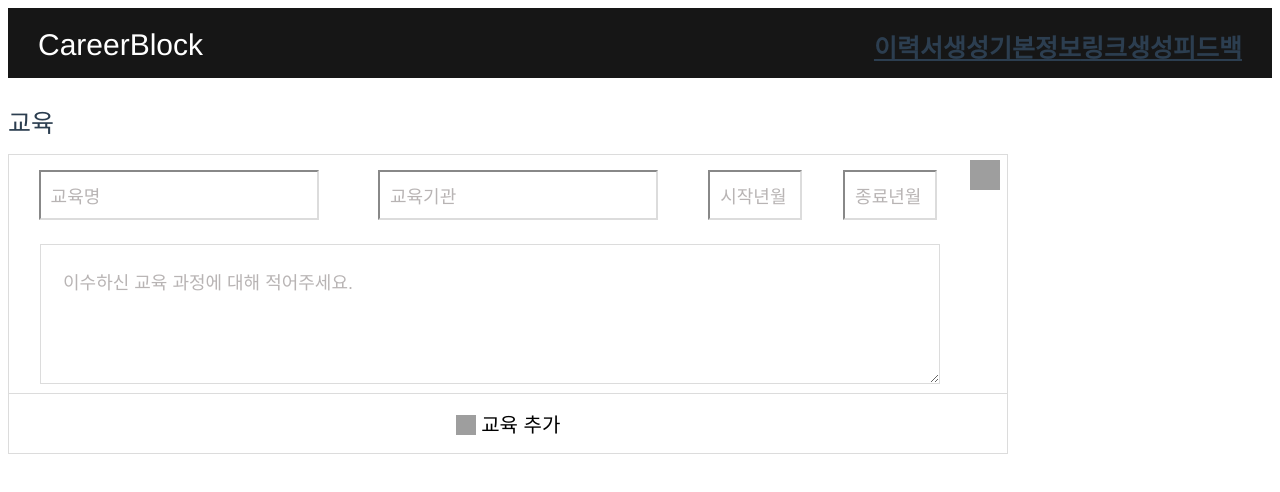
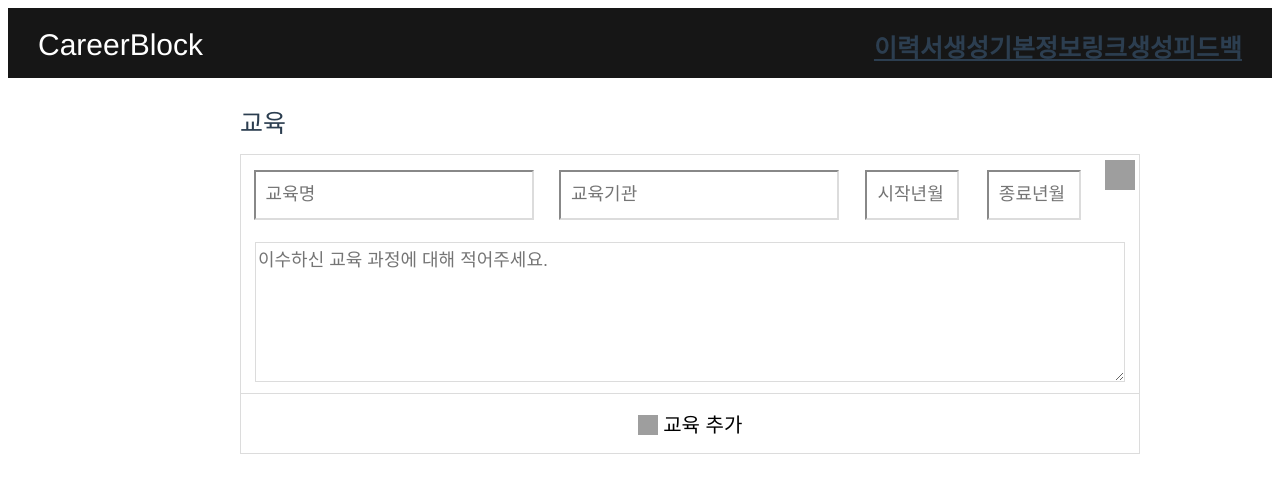
Before and after one commit to wkjung0624/Career-Block, a Vue app in the folder front-end/: page /learn in a window 1280 px wide. Shown: the top 492 px of the page. Built offline with nearby package versions, Linux system fonts and the light colour scheme; grey boxes are pictures that could not be loaded; a web font is replaced by a local one.

Commit message:
교육업뎃

```diff
--- a/front-end/src/components/Learn.vue
+++ b/front-end/src/components/Learn.vue
@@ -3,18 +3,14 @@
         <p style="text-align:left; font-size: 25px;">교육</p>
         <table>
 <tr style="height:80px;">
-                <td style="width:34%;"><input type="text" class="txt" style="width:280px;" value="교육명"></td>
-                <td style="width:34%;"><input type="text" class="txt" style="width:280px;" value="교육기관"></td>
-                <td style="width:13.5%;"><input type="text" class="txt" style="width:94px;" value="시작년월"></td>
-                <td style="width:13.5%;"><input type="text" class="txt" style="width:94px;" value="종료년월"></td>
+    <td style="width:34%;"><input type="text" class="txt" style="width:280px;" v-model="Title" placeholder="교육명"></td>
+    <td style="width:34%;"><input type="text" class="txt" style="width:280px;" v-model="Host" placeholder="교육기관"></td>
+    <td style="width:13.5%;"><input type="text" class="txt" style="width:94px;" v-model="Start" placeholder="시작년월"></td>
+    <td style="width:13.5%;"><input type="text" class="txt" style="width:94px;" v-model="End" placeholder="종료년월"></td>
     <td style="width:5%;"><img src="https://encrypted-tbn0.gstatic.com/images?q=tbn:ANd9GcTjSyXDvri02sDUIP1BGfKY1pso1zn7AlCyXA&usqp=CAU" alt="" class="dltbtn"></td>
 </tr>
 <tr>
-                <td colspan="5">
-                    <textarea name="" id="" class="txta">
-
-    이수하신 교육 과정에 대해 적어주세요.
-                    </textarea></td>
+    <td colspan="5"><textarea name="" id="" class="txta" v-model="Message" placeholder="이수하신 교육 과정에 대해 적어주세요."></textarea></td>
 </tr>
 <tr style="border-top:solid 1px gainsboro; height:60px;">
     <td colspan="5"><button class="add"><img src="https://image.flaticon.com/icons/png/512/117/117885.png" alt="" class="addbtn">&nbsp;교육 추가</button></td>
@@ -28,7 +24,11 @@ export default {
     components: {},
     data() {
         return {
-            sampleData: ""
+           Title: '',
+           Host: '',
+           Start: '',
+           End: '',
+           Message: ''
             };
     },
     setup() {},
@@ -36,9 +36,7 @@ export default {
     mounted() {},
     unmounted() {},
     methods: {
-       del() {
 
-       }
 }
 }
 </script>
@@ -52,18 +50,21 @@ export default {
     }
 
     .box-container {
-    width: 1000px;
-    margin-left: 0;
-    margin-right: 0;
+    width: 800px;
+    margin: auto;
     }
 
-table, tr, td {
+    table,
+tr,
+td {
       border-collapse: collapse;
+
+
 }
 
 table {
     border: solid 1px gainsboro;
-    width: 1000px;
+    width: 900px;
     height: 300px;
     position: relative; bottom:10px;
 }
@@ -104,10 +105,8 @@ table {
     border-color:gainsboro;
     color:rgba(90, 81, 81, 0.432);
     font-size: 18px;
-    width: 900px;
+    width: 870px;
     height: 140px;
-    float:left;
-    margin-left: 30px;
 }
 
 .add:hover {
--- a/front-end/src/router/index.js
+++ b/front-end/src/router/index.js
@@ -5,7 +5,7 @@ import {
 
 // import Login from "../components/Login.vue";
 import Home from "../views/Home.vue";
-import Agree from "../views/Agree.vue";
+import Agree from "../components/Agree.vue";
 
 import Learn from "../views/Learn.vue";
 
```
Lines whose indentation alone changed are shown as unchanged.
